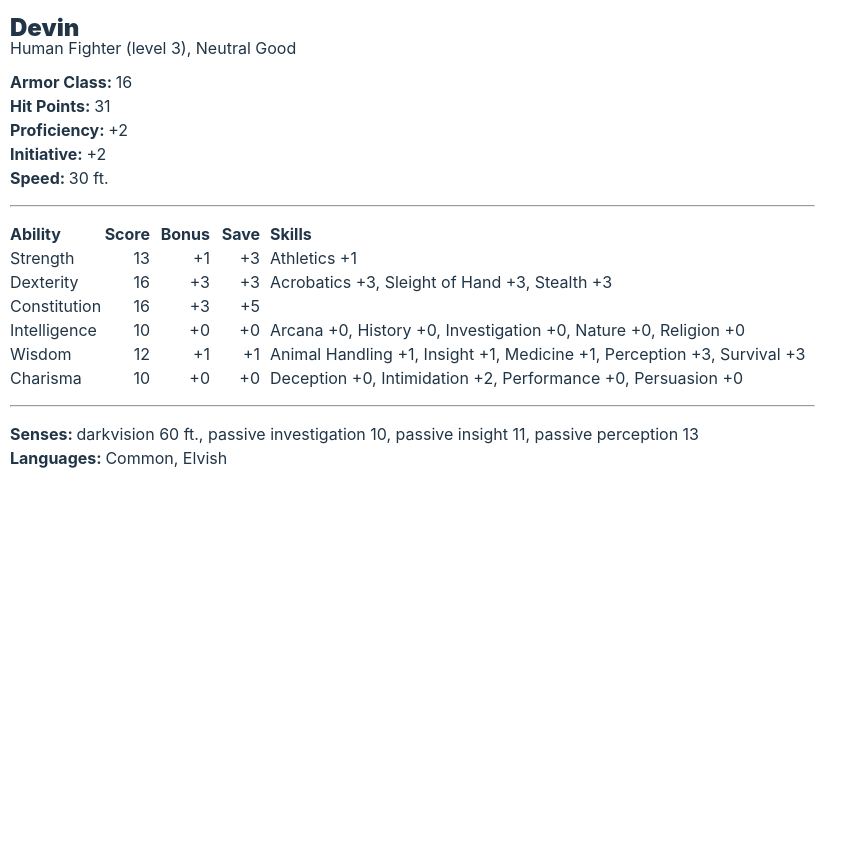
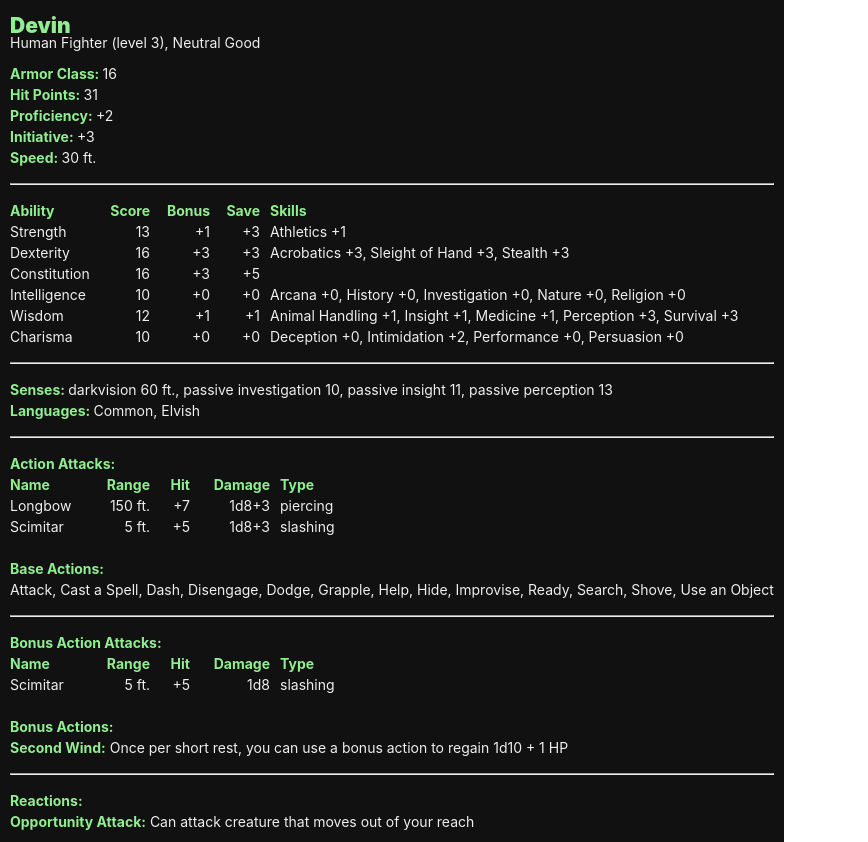
Before and after one commit to PaulGilchrist/dnd-char-sheet, a React (Vite) app: page / in a window 1280 px wide. Shown: the whole page, without its empty margins (0-868 px from the left). Before the commit the page ends 800 px from the top, so only its background shows below. Built offline with nearby package versions, Linux system fonts and the light colour scheme.

Commit message:
Finished non-spell sheet

```diff
--- a/src/App.css
+++ b/src/App.css
@@ -5,6 +5,17 @@
 }
 .abilities > div {
     padding-right: 10px;
+}
+.attacks {
+    display: grid;
+    grid-template-columns: 90px 60px 40px 80px 50px;
+    text-align: right;
+}
+.attacks > div {
+    padding-right: 10px;
+}
+b {
+    color: lightgreen;
 }
 hr {
     margin-bottom: 15px;
@@ -14,12 +25,16 @@ hr {
     text-align: left;
 }
 .name {
+    color: lightgreen;
     font-size: 1.5em;
     font-weight: 900;
     margin-bottom: -10px;
 }
 .root {
-    margin: 10px;
+    background-color: #111;
+    color: #eee;
+    font-size: 14px;
+    padding: 10px;
 }
 .summary {
     margin-bottom: 10px;
--- a/src/App.jsx
+++ b/src/App.jsx
@@ -5,6 +5,7 @@ function App() {
     // const [stats, setStats] = useState({});
     let signFormatter = new Intl.NumberFormat('en-US', { signDisplay: 'always' });
     // Rule based objects
+    const actions = ['Attack', 'Cast a Spell', 'Dash', 'Disengage', 'Dodge', 'Grapple', 'Help', 'Hide', 'Improvise', 'Ready', 'Search', 'Shove', 'Use an Object'];
     const passiveSkills = ['Insight', 'Investigation', 'Perception'];
     const skills = [
         { name: 'Acrobatics', ability: 'Dexterity' },
@@ -36,18 +37,29 @@ function App() {
             { name: 'Wisdom', value: 12 },
             { name: 'Charisma', value: 10 }
         ],
-        abilityProficiencies: ['Strength', 'Constitution'],
+        abilityProficiencies: ['Strength', 'Constitution'], // Could get this from class and race
         alignment: 'Neutral Good',
-        armorClass: 16,
+        armorClass: 16, // Could get this from equipment
+        attacks: [
+            { name: 'Longbow', damage: '1d8+3', damageType: 'piercing', hitBonus: 7, range: '150', type: 'Action' },
+            { name: 'Scimitar', damage: '1d8+3', damageType: 'slashing', hitBonus: 5, range: '5', type: 'Action' },
+            { name: 'Scimitar', damage: '1d8', damageType: 'slashing', hitBonus: 5, range: '5', type: 'Bonus Action' }
+        ],
+        attacksPerAction: 1,
+        bonusActions: [
+            { name: 'Second Wind', description: 'Once per short rest, you can use a bonus action to regain 1d10 + 1 HP' }
+        ],
         class: 'Fighter',
-        hitPoints: 31,
+        hitDice: 10, // Could get this from class
         immunities: [],
-        initiative: 2,
         languages: ['Common', 'Elvish'],
         level: 3,
         name: 'Devin',
         proficiency: 2,
         race: 'Human',
+        reactions: [
+            { name: 'Opportunity Attack', description: 'Can attack creature that moves out of your reach' }
+        ],
         resistances: [],
         senses: [{ name: 'Darkvision', value: '60 ft.' }],
         skillProficiencies: ['Intimidation', 'Perception', 'Survival'],
@@ -75,6 +87,11 @@ function App() {
         });
         return ability
     });
+    stats.initiative = stats.abilities.find((ability) => ability.name === 'Dexterity').bonus;
+    stats.hitPoints = 31;
+    const constitutionBonus = stats.abilities.find((ability) => ability.name === 'Constitution').bonus;
+    // Full hit dice at level 1, half hit dice +1 at each level after level 1, constitution bonus add for each level
+    stats.hitPoints = stats.hitDice + ((stats.hitDice / 2 + 1) * (stats.level - 1)) + (constitutionBonus * stats.level);
 
     return (
         <div className='root'>
@@ -113,6 +130,61 @@ function App() {
             }).join(', ')}
             </div>
             <b>Languages: </b>{stats.languages.join(', ')}<br />
+            <hr />
+            <div>
+                <b>Action Attacks: </b>
+                <div className='attacks'>
+                    <div className='left'><b>Name</b></div>
+                    <div><b>Range</b></div>
+                    <div><b>Hit</b></div>
+                    <div><b>Damage</b></div>
+                    <div className='left'><b>Type</b></div>
+                    {stats.attacks.map((attack) => {
+                        if (attack.type != 'Action') return '';
+                        return <Fragment key={attack.name}>
+                            <div className='left'>{attack.name}</div>
+                            <div>{attack.range} ft.</div>
+                            <div>{signFormatter.format(attack.hitBonus)}</div>
+                            <div>{attack.damage}</div>
+                            <div>{attack.damageType}</div>
+                        </Fragment>;
+                    })}
+                </div>
+                <br />
+                <b>Base Actions: </b><br />
+                {actions.join(', ')}
+            </div>
+            <hr />
+            <div>
+                <b>Bonus Action Attacks: </b>
+                <div className='attacks'>
+                    <div className='left'><b>Name</b></div>
+                    <div><b>Range</b></div>
+                    <div><b>Hit</b></div>
+                    <div><b>Damage</b></div>
+                    <div className='left'><b>Type</b></div>
+                    {stats.attacks.map((attack) => {
+                        if (attack.type != 'Bonus Action') return '';
+                        return <Fragment key={attack.name}>
+                            <div className='left'>{attack.name}</div>
+                            <div>{attack.range} ft.</div>
+                            <div>{signFormatter.format(attack.hitBonus)}</div>
+                            <div>{attack.damage}</div>
+                            <div>{attack.damageType}</div>
+                        </Fragment>;
+                    })}
+                </div>
+                <br />
+                <b>Bonus Actions:</b>
+                {stats.bonusActions.map((bonusAction) => {
+                    return <div key={bonusAction.name}><b>{bonusAction.name}:</b> {bonusAction.description}</div>;
+                })}
+            </div>
+            <hr />
+            <b>Reactions: </b>
+            {stats.reactions.map((reaction) => {
+                return <div key={reaction.name}><b>{reaction.name}:</b> {reaction.description}</div>;
+            })}
         </div>
     )
 }
```
